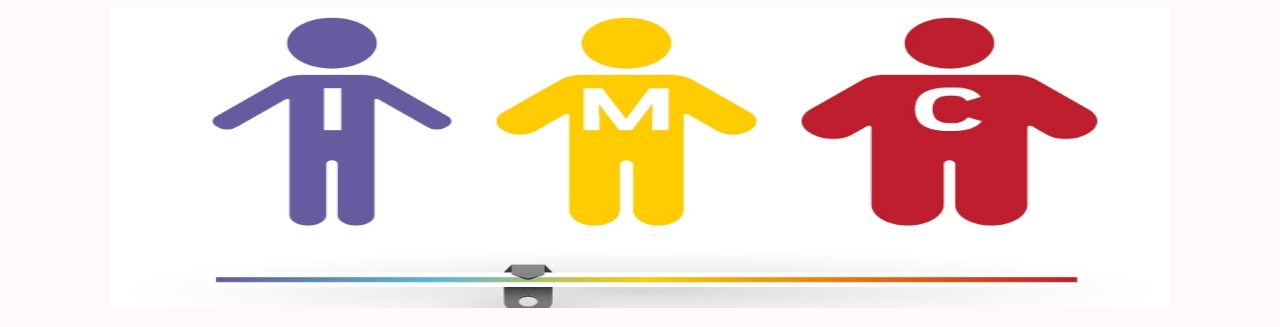
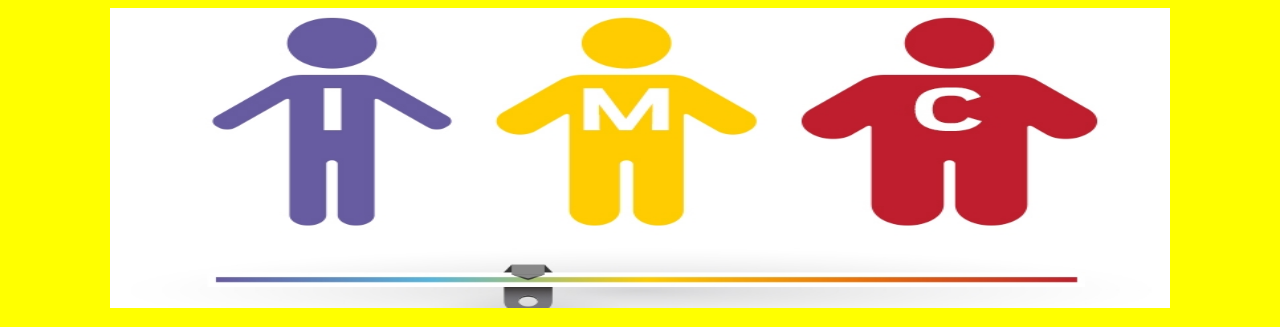
Before and after one commit to HelderSilveira-dev/Calculadora-IMC, a plain HTML site: page Index.html in a window 1280 px wide. Shown: the top 327 px of the page. Drawn offline with Linux system fonts and the light colour scheme.

Commit message:
adicionei uma imagem no title.

```diff
--- a/Index.html
+++ b/Index.html
@@ -1,5 +1,6 @@
 <!DOCTYPE html>
 <html lang="pt-br">
+    <link rel="shortcut icon" href="imagens/log2.png" >
 <head>
     <meta charset="UTF-8">
     <meta name="viewport" content="width=device-width, initial-scale=1.0">
@@ -24,6 +25,7 @@
             Importante: siga os exemplos e use pontos como separadores.</p>
 
     </center>
+    <div></div>
 
     <script type="text/javascript" src="js/script.js"> </script>
 </body>
--- a/css/estilos.css
+++ b/css/estilos.css
@@ -1,5 +1,5 @@
 body {
-    background: snow;
+    background: yellow;
 
 }
 h1{
```
Also changed, not shown: imagens/log.jpg (added), imagens/log1.png (added), imagens/log2.png (added).
